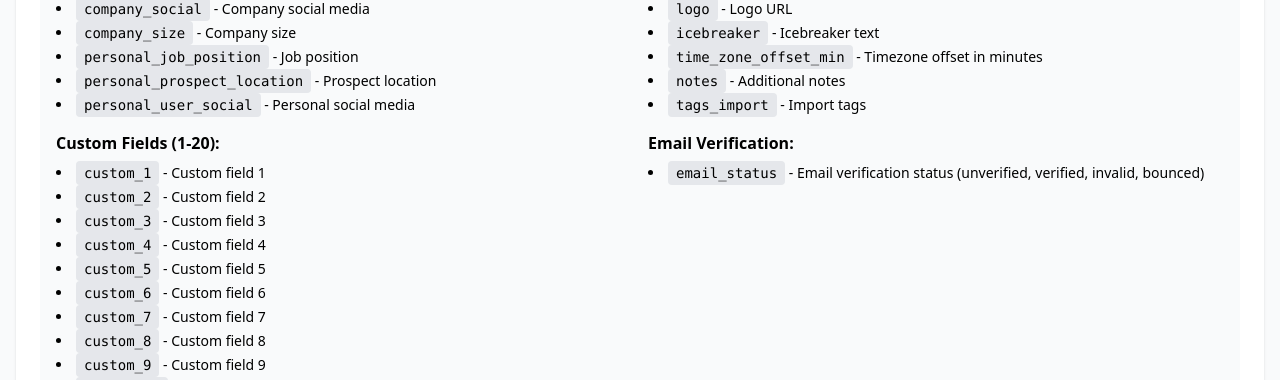
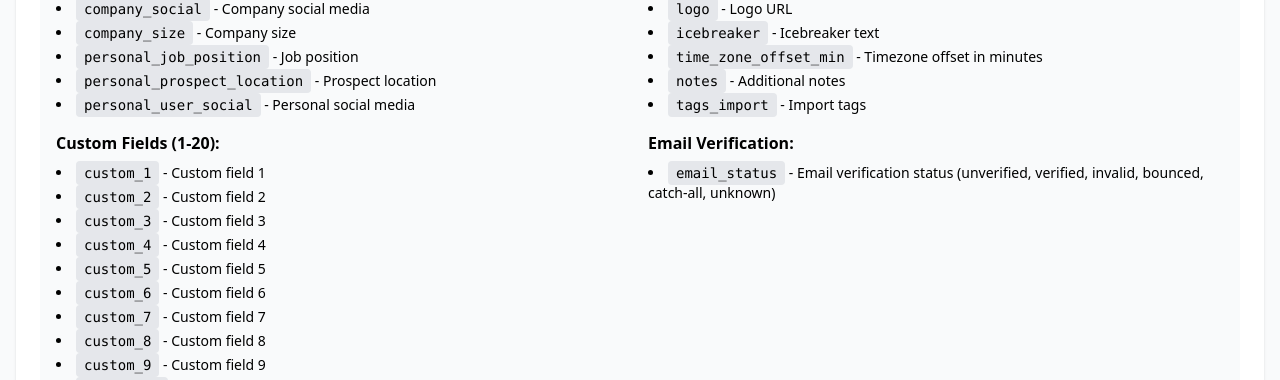
Before and after one commit to serhii-samborskyi/MapsData, a FastAPI app: page /docs/api in a window 1280 px wide. Shown: the part 5875-6255 px from the top of the page. Run offline with FastAPI, Linux system fonts and the light colour scheme; some libraries are stand-ins or nearby versions.

Commit message:
Assistant checkpoint: Add catch-all and unknown email status options
Assistant generated file changes:
- main.py: Add catch-all and unknown email status options, Update batch email verification status validation
- templates/docs.html: Update API documentation with new email status options

---

User prompt:

Catch-all, or Unknown also could be as a status

Replit-Commit-Author: Assistant
Replit-Commit-Session-Id: 944223f2-a2dc-4b1b-99da-acee57b2c713

```diff
--- a/main.py
+++ b/main.py
@@ -362,7 +362,7 @@ async def update_email_verification_status(campaign_id: int, request: Request):
                     failed_updates.append({"id": contact_id, "error": "Missing id or email_status"})
                     continue
 
-                if email_status not in ['unverified', 'verified', 'invalid', 'bounced']:
+                if email_status not in ['unverified', 'verified', 'invalid', 'bounced', 'catch-all', 'unknown']:
                     failed_updates.append({"id": contact_id, "error": "Invalid email_status"})
                     continue
 
@@ -393,8 +393,8 @@ async def update_email_verification_status(campaign_id: int, request: Request):
         if not contact_id or not email_status:
             raise HTTPException(status_code=400, detail="Missing id or email_status in request body")
 
-        if email_status not in ['unverified', 'verified', 'invalid', 'bounced']:
-            raise HTTPException(status_code=400, detail="Invalid email_status. Must be: unverified, verified, invalid, or bounced")
+        if email_status not in ['unverified', 'verified', 'invalid', 'bounced', 'catch-all', 'unknown']:
+            raise HTTPException(status_code=400, detail="Invalid email_status. Must be: unverified, verified, invalid, bounced, catch-all, or unknown")
 
         with get_db() as conn:
             cursor = conn.cursor()
--- a/templates/docs.html
+++ b/templates/docs.html
@@ -340,7 +340,7 @@
                         <div>
                             <h4 class="font-semibold mb-2">Email Verification:</h4>
                             <ul class="list-disc list-inside space-y-1 text-sm">
-                                <li><code class="bg-gray-200 px-2 py-1 rounded">email_status</code> - Email verification status (unverified, verified, invalid, bounced)</li>
+                                <li><code class="bg-gray-200 px-2 py-1 rounded">email_status</code> - Email verification status (unverified, verified, invalid, bounced, catch-all, unknown)</li>
                             </ul>
                         </div>
                     </div>
```
